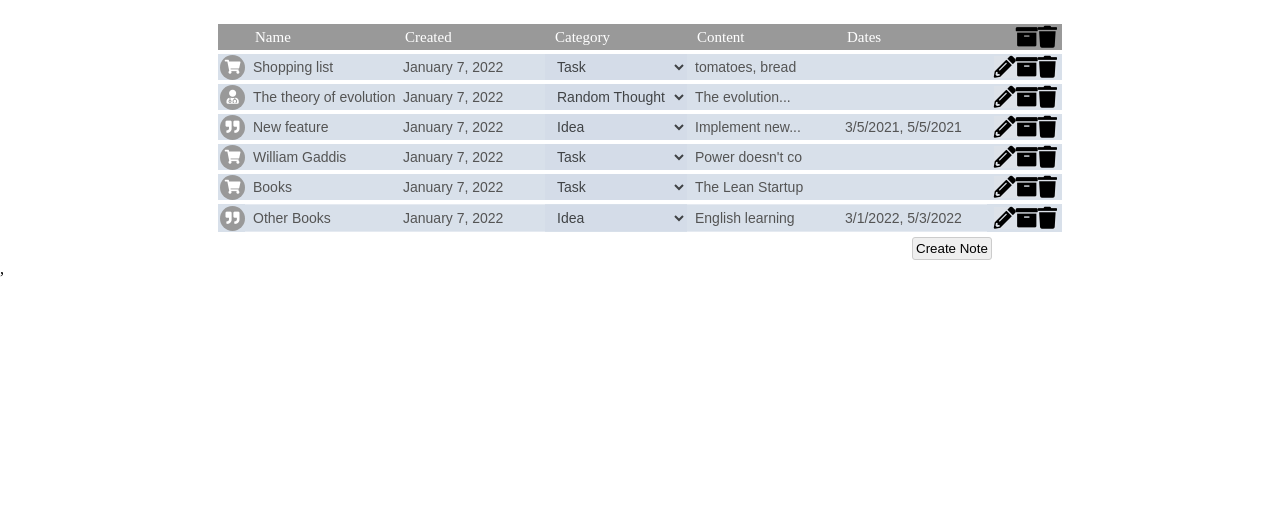
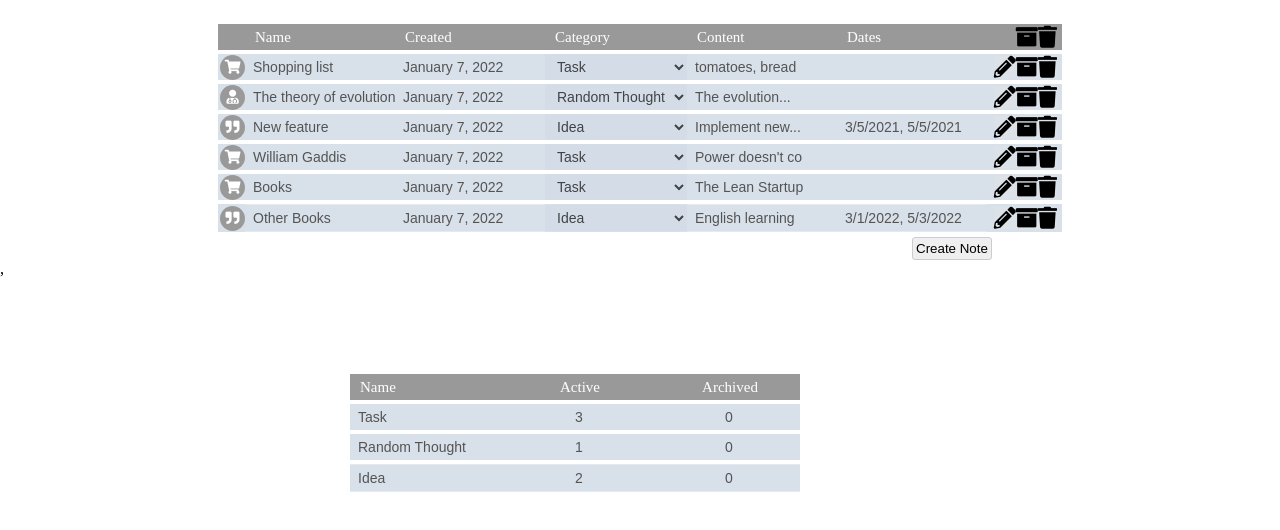
Before and after one commit to rryaboshtan/ReactHardNotesApp, a React (Create React App) app: page / in a window 1280 px wide. Shown: the top 530 px of the page. Built offline with nearby package versions, Linux system fonts and the light colour scheme.

Commit message:
Categories feature works

```diff
--- a/src/App.js
+++ b/src/App.js
@@ -2,7 +2,9 @@ import React, { useState } from 'react';
 import { useDispatch, useSelector } from 'react-redux';
 import { notes as oldNotes } from './data.js';
 import Table from './components/Table/Table';
+import CategoriesTable from './components/CategoriesTable/CategoriesTable.js';
 import { appendNote } from './redux/toolkitReducer.js';
+import { changeCategoryInfo } from './redux/categoriesReducer.js';
 import { options } from './utils/helper.js';
 
 import './App.css';
@@ -28,18 +30,30 @@ function App() {
       };
       setNotes([...notes, note]);
       dispatch(appendNote({ note }));
+      dispatch(changeCategoryInfo({
+         categoryName: note.category,
+         categoryField: 'active',
+         isIncreased: true,
+      }))
       console.log(notes);
       setIsArchiveTableShown(false);
    };
 
    return (
       <div className='App'>
-         <Table oldNotes={notes} setIsArchiveTableShown={setIsArchiveTableShown} isArchiveTableShown={isArchiveTableShown}></Table>
+         <Table
+            oldNotes={notes}
+            setIsArchiveTableShown={setIsArchiveTableShown}
+            isArchiveTableShown={isArchiveTableShown}
+         ></Table>
          <button onClick={onAppendNewNote} className='create-note'>
             Create Note
          </button>
 
          {isArchiveTableShown && <ArchiveTable setIsArchiveTableShown={setIsArchiveTableShown}></ArchiveTable>}
+
+
+         <CategoriesTable></CategoriesTable>
       </div>
    );
 }
--- a/src/components/ArchiveTable/ArchiveTableRow.js
+++ b/src/components/ArchiveTable/ArchiveTableRow.js
@@ -2,6 +2,7 @@ import React, { useRef, useState, useEffect } from 'react';
 import { useSelector, useDispatch } from 'react-redux';
 // import { changeNote } from '../../redux/toolkitSlice';
 import { changeNote, appendNote, deleteNote } from '../../redux/toolkitReducer';
+import { changeCategoryInfo } from '../../redux/categoriesReducer';
 // import CategoriesMap from './CategoriesMap';
 import CategoriesMap from '../CategoriesMap';
 import { v4 as uuidv4 } from 'uuid';
@@ -61,6 +62,20 @@ const ArchiveTableRow = ({ oldNote, index, archivedNotesCount, notesTableCallbac
       dispatch(appendNote({ note: note }));
       dispatch(deleteArchivedNote({ index }));
       // }, 500);
+      dispatch(
+         changeCategoryInfo({
+            categoryName: note.category,
+            categoryField: 'archived',
+            isIncreased: false,
+         })
+      );
+      dispatch(
+         changeCategoryInfo({
+            categoryName: note.category,
+            categoryField: 'active',
+            isIncreased: true,
+         })
+      );
    };
 
    //    const onNoteFieldChange = debounce(event => {
--- /dev/null
+++ b/src/components/CategoriesTable/CategoriesTable.js
@@ -0,0 +1,40 @@
+import React, { useState } from 'react';
+import { useSelector } from 'react-redux';
+import CategoriesTableRow from './CategoriesTableRow';
+// import { categories } from '../../data';
+import { v4 as uuidv4 } from 'uuid';
+
+export default function CategoriesTable() {
+   // const [notes, setNotes] = useState(oldNotes);
+   const categories = useSelector(state => state.categoriesReducer.categories);
+    // const categories =
+    const categoriesNames = Object.keys(categories);
+    console.log('categories names = ', categoriesNames);
+    console.log('categories = ', categories);
+    console.log('categories = ', categories[categoriesNames[0]]);
+   // const [archiveNotesCount, setArchiveNotesCount] = useState(archivedNotes.length);
+
+   return (
+      <table className='categories-table'>
+         <thead>
+            <tr>
+               <td>Name</td>
+               <td className='center'>Active</td>
+               <td className='center'>Archived</td>
+            </tr>
+         </thead>
+         <tbody className='categories-table-body'>
+            {categoriesNames.map((categoryName, index) => {
+               return (
+                  <CategoriesTableRow
+                     categoryItem={categories[categoryName]}
+                     categoryName={categoryName}
+                     index={index}
+                     key={uuidv4()}
+                  ></CategoriesTableRow>
+               );
+            })}
+         </tbody>
+      </table>
+   );
+}
--- /dev/null
+++ b/src/components/CategoriesTable/CategoriesTableRow.js
@@ -0,0 +1,39 @@
+import React, { useRef, useState, useEffect } from 'react';
+import { useSelector, useDispatch } from 'react-redux';
+import { v4 as uuidv4 } from 'uuid';
+
+const CategoriesTableRow = ({ categoryItem, categoryName }) => {
+   // const noteFields = Object.keys(oldNote);
+   //    const [noteFields, setArchivedNoteFields] = useState(Object.keys(oldNote));
+    //   const [categoryItem, setCategoryItem] = useState(oldCategoryItem);
+
+   // const notes = useSelector(state => state.notesReducer.notes);
+   //    const [note, setNote] = useState(oldNote);
+
+   const dispatch = useDispatch();
+
+   //    const [name, setName] = useState(note.name);
+   const currentRow = useRef('dfgdf');
+   //    const currentName = useRef(name);
+
+   const [isEditMode, setIsEditMode] = useState(false);
+   useEffect(() => {
+      console.log('CATEG ITEM', categoryItem);
+   }, []);
+
+   return (
+      <tr>
+         <td key={uuidv4()}>
+            <input data-field={categoryName} type='text' disabled={true} defaultValue={categoryName}></input>
+         </td>
+         <td key={uuidv4()}>
+            <input data-field={'active'} type='text' disabled={true} defaultValue={categoryItem.active}></input>
+         </td>
+         <td key={uuidv4()}>
+            <input data-field={'archived'} type='text' disabled={true} defaultValue={categoryItem.archived}></input>
+         </td>
+      </tr>
+   );
+};
+
+export default CategoriesTableRow;
--- a/src/components/Table/TableRow.js
+++ b/src/components/Table/TableRow.js
@@ -2,6 +2,7 @@ import React, { useRef, useState, useEffect } from 'react';
 import { useSelector, useDispatch } from 'react-redux';
 // import { changeNote } from '../../redux/toolkitSlice';
 import { changeNote, deleteNote } from '../../redux/toolkitReducer';
+import { changeCategoryInfo } from '../../redux/categoriesReducer';
 import CategoriesMap from '../CategoriesMap';
 import { v4 as uuidv4 } from 'uuid';
 import { debounce } from '../../utils/helper';
@@ -18,7 +19,6 @@ const TableRow = ({ oldNote, index }) => {
    const dispatch = useDispatch();
    const [changedElement, setChangedElement] = useState(null);
 
-
    // let changedElement = null;
 
    const [name, setName] = useState(note.name);
@@ -31,30 +31,43 @@ const TableRow = ({ oldNote, index }) => {
    const onDeleteNote = index => {
       dispatch(deleteNote({ index: index }));
       setNoteFields({});
+      dispatch(
+         changeCategoryInfo({
+            categoryName: note.category,
+            categoryField: 'active',
+            isIncreased: false,
+         })
+      );
    };
 
    const onArchiveNote = () => {
       dispatch(deleteNote({ index: index }));
 
       dispatch(appendArchivedNote({ note }));
+      dispatch(
+         changeCategoryInfo({
+            categoryName: note.category,
+            categoryField: 'archived',
+            isIncreased: true,
+         })
+      );
+      dispatch(
+         changeCategoryInfo({
+            categoryName: note.category,
+            categoryField: 'active',
+            isIncreased: false,
+         })
+      );
    };
 
    const onEditNote = () => {
       setIsEditMode(!isEditMode);
       // isEditMode = !isEditMode;
-      console.log(changedElement?.changedElement)
+      console.log(changedElement?.changedElement);
       if (changedElement) {
          dispatch(changeNote(changedElement));
       }
    };
-   // useEffect(() => {
-   //    console.log(props.children);
-   // }, [children]);
-
-   // useEffect(() => {
-
-   //    dispatch(changeNote({ note: note, index: index }));
-   // }, [note, dispatch, index]);
 
    const onNoteFieldChange = debounce(event => {
       setNote({ ...note, [event.target.dataset.field]: event.target.value });
@@ -64,7 +77,7 @@ const TableRow = ({ oldNote, index }) => {
       setChangedElement({ changedElement: { name: [event.target.dataset.field], value: event.target.value }, index: index });
       // changedElement = { changedElement: { name: [event.target.dataset.field], value: event.target.value }, index: index };
 
-      console.log(changedElement)
+      console.log(changedElement);
       // dispatch(changeNote({ changedElement: { name: [event.target.dataset.field], value: event.target.value }, index: index }));
    });
 
--- /dev/null
+++ b/src/redux/categoriesReducer.js
@@ -0,0 +1,35 @@
+import { createReducer, createAction } from '@reduxjs/toolkit';
+
+const initialState = {
+   categories: {
+      Task: {
+         active: 3,
+         archived: 0,
+      },
+      'Random Thought': {
+         active: 1,
+         archived: 0,
+      },
+      Idea: {
+         active: 2,
+         archived: 0,
+      },
+   },
+};
+
+export const changeCategoryInfo = createAction('CHANGE_CATEGORY_INFO');
+// export const decrementCategoryInfo = createAction('CHANGE_CATEGORY_INFO');
+
+export default createReducer(initialState, builder => {
+   builder.addCase(changeCategoryInfo, (state, action) => {
+      const categoryName = action.payload.categoryName;
+      const categoryField = action.payload.categoryField;
+      const isIncreased = action.payload.isIncreased;
+
+      if (isIncreased) {
+         state.categories[categoryName][categoryField]++;
+      } else {
+         state.categories[categoryName][categoryField]--;
+      }
+   });
+});
--- a/src/redux/index.js
+++ b/src/redux/index.js
@@ -1,11 +1,12 @@
 import { combineReducers, configureStore } from '@reduxjs/toolkit';
 import notesReducer from './toolkitReducer';
 import archivedNotesReducer from './archivedNotesReducer';
-// import notesReducer from './toolkitSlice';
+import categoriesReducer from './categoriesReducer';
 
 const rootReducer = combineReducers({
    notesReducer,
    archivedNotesReducer,
+   categoriesReducer,
 });
 
 export const store = configureStore({
```
